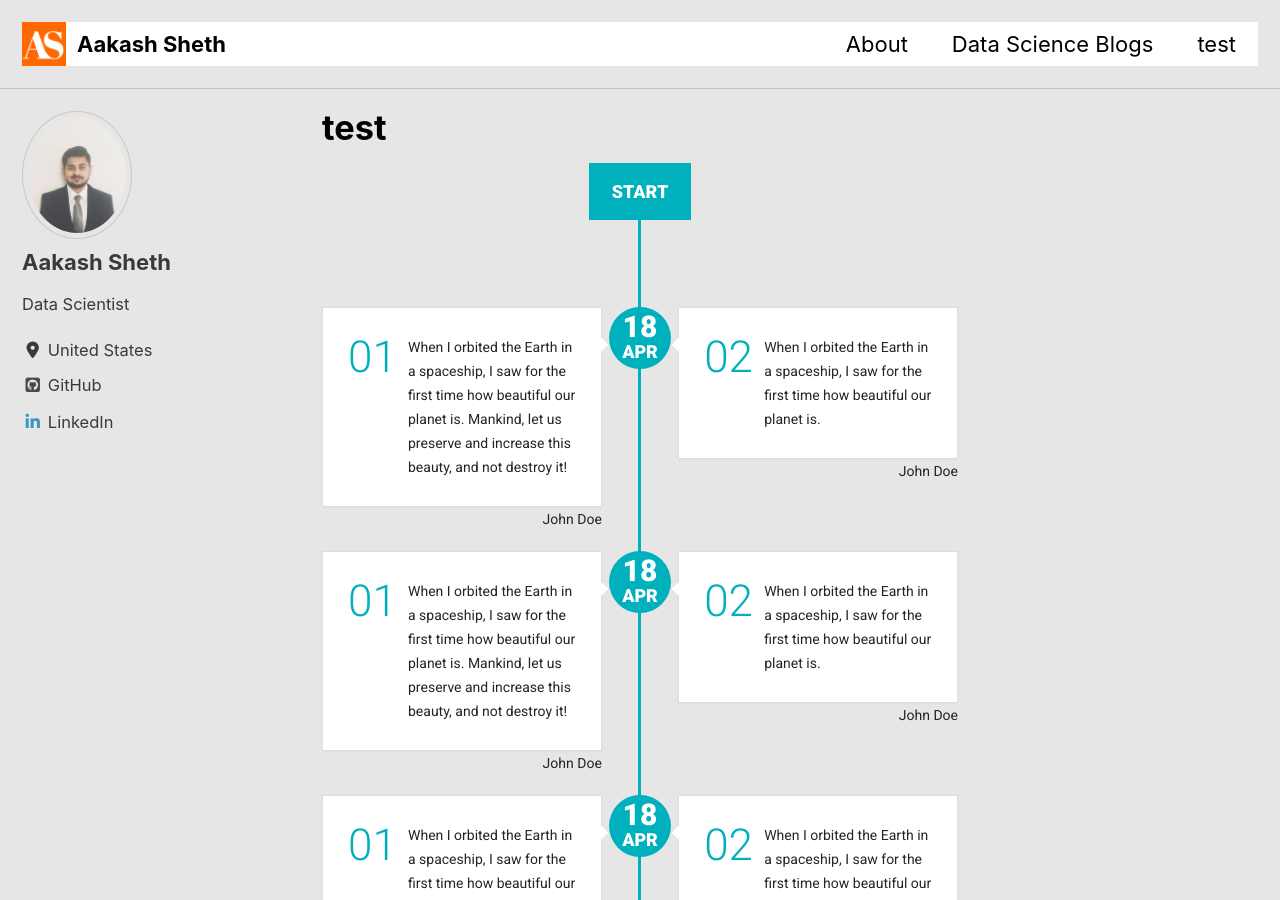
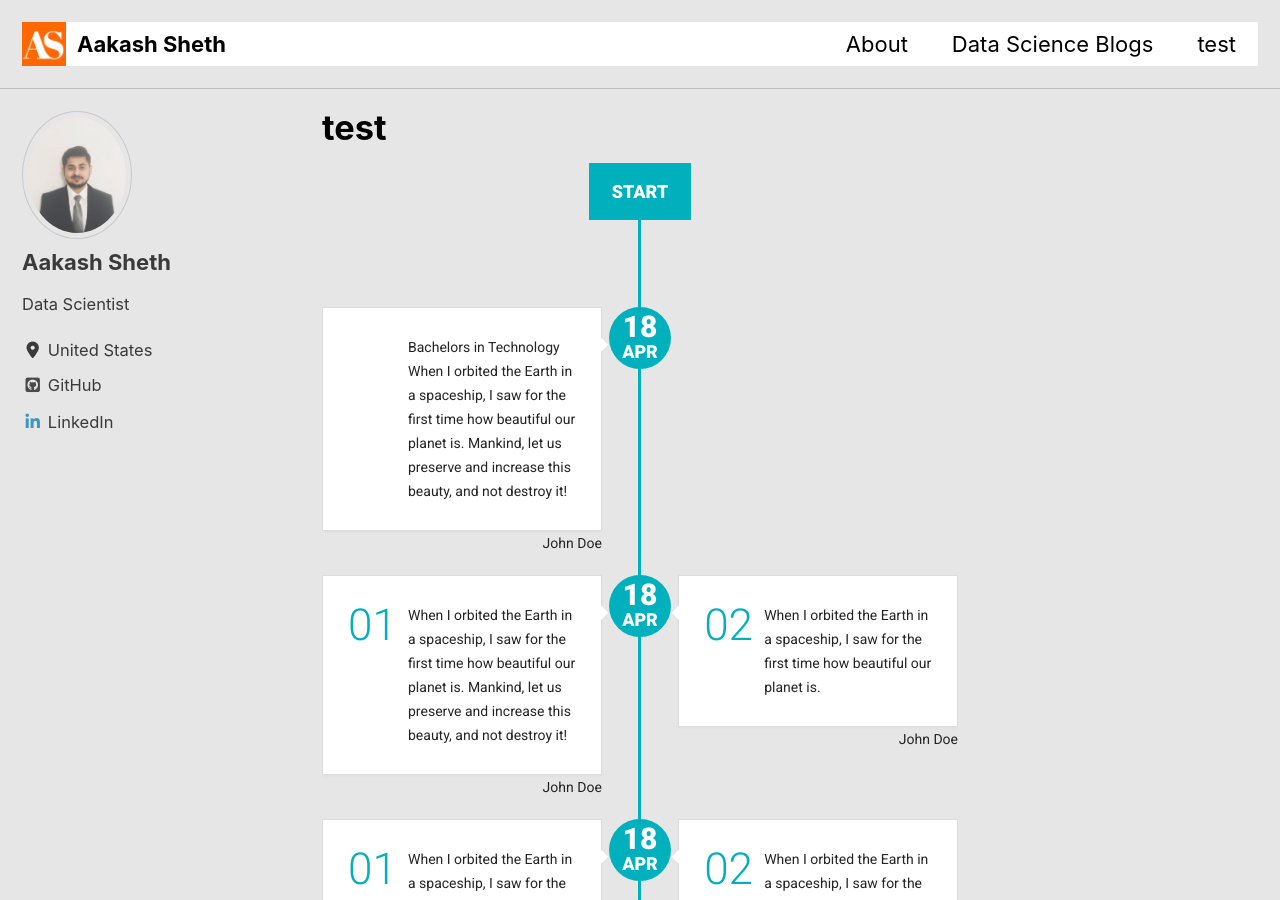
Before and after one commit to aakash-sheth/aakash-sheth.github.io, a Jekyll site: the page built from test.html, in a window 1280 px wide and 900 px high. Built offline with Jekyll 4.4.1, drawn with Linux system fonts in a browser that asks for light colours; cached includes are drawn as plain includes; nearby versions of some CDN libraries.

Commit message:
test.html

```diff
--- a/test.html
+++ b/test.html
@@ -211,13 +211,8 @@ title: "test"
       <div class="timeline-article">
         <div class="content-left-container">
           <div class="content-left">
-            <p>When I orbited the Earth in a spaceship, I saw for the first time how beautiful our planet is. Mankind, let us preserve and increase this beauty, and not destroy it! <span class="article-number">01</span></p>
-          </div>
-          <span class="timeline-author">John Doe</span>
-        </div>
-        <div class="content-right-container">
-          <div class="content-right">
-            <p>When I orbited the Earth in a spaceship, I saw for the first time how beautiful our planet is. <span class="article-number">02</span></p>
+            <p>Bachelors in Technology </p>
+            <p>When I orbited the Earth in a spaceship, I saw for the first time how beautiful our planet is. Mankind, let us preserve and increase this beauty, and not destroy it! </p>
           </div>
           <span class="timeline-author">John Doe</span>
         </div>
```
